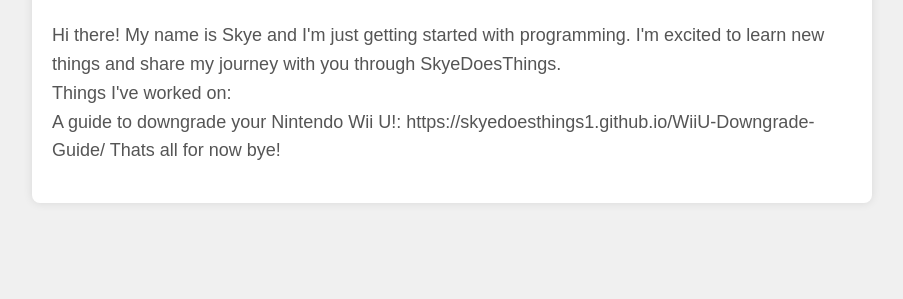
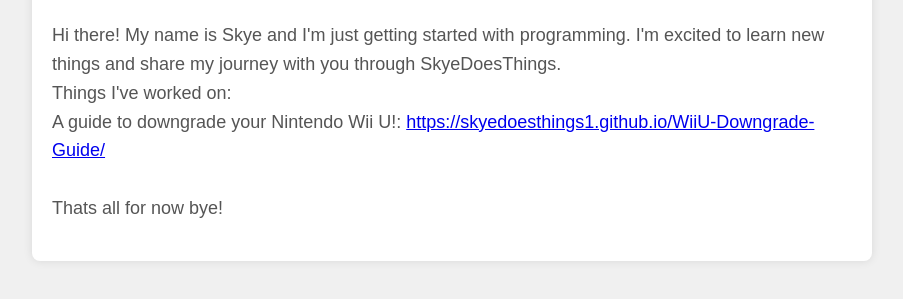
Before and after one commit to SkyeDoesThings1/skyedoesthings1.github.io, a plain HTML site: page index.html in a window 1280 px wide. Shown: the part 85-384 px from the top of the page, without its empty margins (188-1091 px from the left). Drawn offline with Linux system fonts and the light colour scheme.

Commit message:
Update index.html

```diff
--- a/index.html
+++ b/index.html
@@ -47,7 +47,8 @@
         <main>
             <p>Hi there! My name is Skye and I'm just getting started with programming. I'm excited to learn new things and share my journey with you through SkyeDoesThings. <br>
             Things I've worked on: <br>
-              A guide to downgrade your Nintendo Wii U!: https://skyedoesthings1.github.io/WiiU-Downgrade-Guide/
+              A guide to downgrade your Nintendo Wii U!: <a href="https://skyedoesthings1.github.io/WiiU-Downgrade-Guide/">https://skyedoesthings1.github.io/WiiU-Downgrade-Guide/<a> <br>
+                <br>
               Thats all for now bye!
             </p>
         </main>
```
